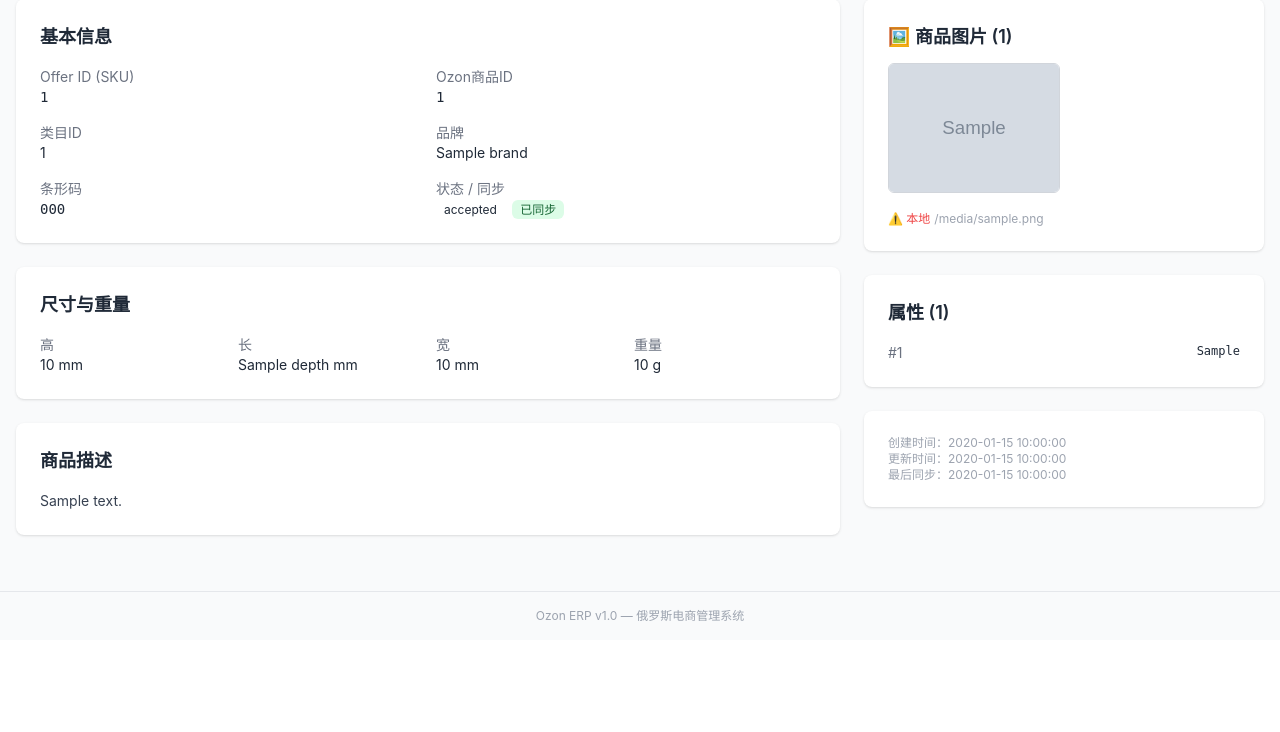
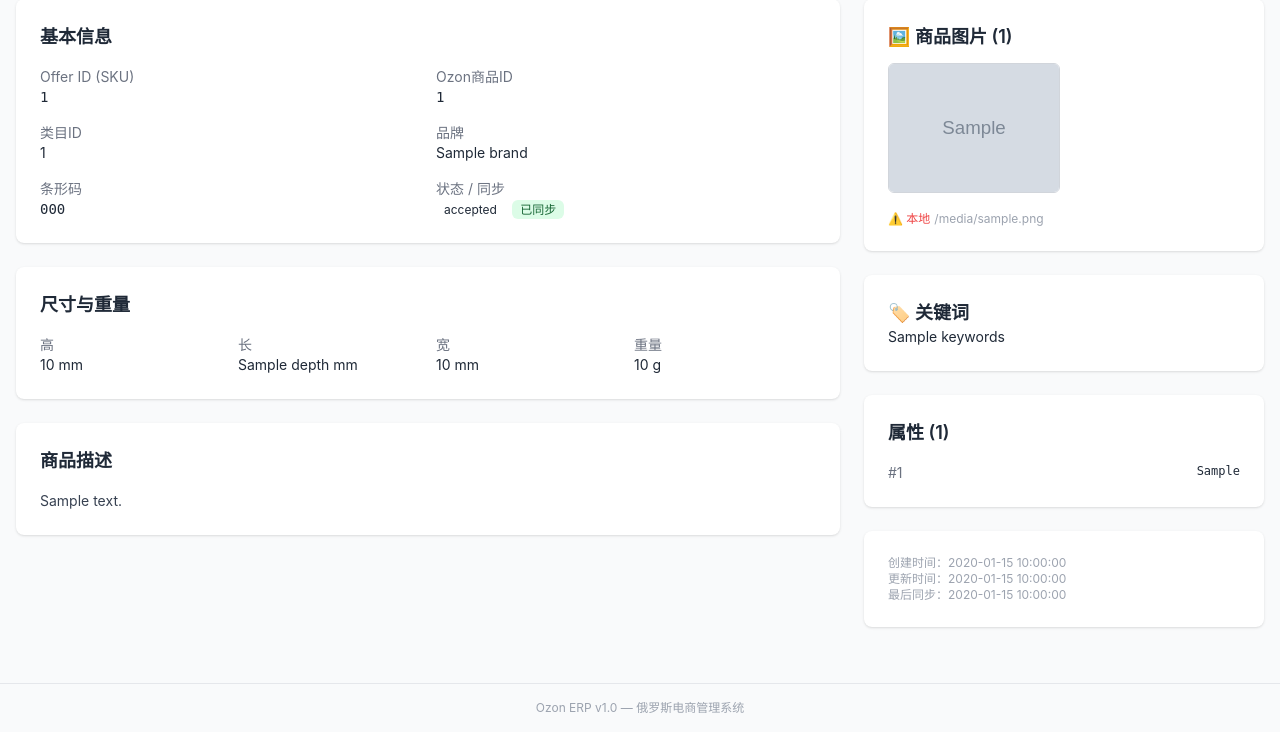
Before and after one commit to JACKWANG-ahero/ozon-erp, a FastAPI app: template app/templates/products/detail.html in a window 1280 px wide. Shown: the part 284-1016 px from the top of the page. Before the commit the page ends 905 px from the top, so only its background shows below. Run offline with FastAPI, Linux system fonts and the light colour scheme; the template is opened without the code that fills it: most values are stand-ins (such as "Sample title", 1, 10 or a date in 2020); grey boxes marked "Sample" are stand-in pictures; some libraries are stand-ins or nearby versions.

Commit message:
FEAT: keywords field — store + display + Ozon note
- Added keywords column to products table
- Keywords saved from form + displayed in detail page
- NOTE: Ozon v3 API has no separate keywords field
  Keywords work through title/description text on Ozon

```diff
--- a/app/api/products.py
+++ b/app/api/products.py
@@ -101,6 +101,7 @@ async def product_create(
     width: float = Form(None),
     weight: float = Form(None),
     description_ru: str = Form(""),
+    keywords: str = Form(""),
     db: AsyncSession = Depends(get_db),
 ):
     import uuid as uuid_module
@@ -149,6 +150,7 @@ async def product_create(
         "old_price": old_price,
         "vat": vat,
         "currency_code": currency_code,
+        "keywords": keywords,
     })
     from fastapi.responses import RedirectResponse
     return RedirectResponse(url="/products/", status_code=303)
--- a/app/models/product.py
+++ b/app/models/product.py
@@ -59,6 +59,7 @@ class Product(Base):
     weight: Mapped[float | None] = mapped_column(Numeric(10, 3))
 
     primary_image_url: Mapped[str | None] = mapped_column(String(2000))
+    keywords: Mapped[str | None] = mapped_column(String(2000))  # Ozon hashtags for reference
 
     # Status tracking
     status: Mapped[str] = mapped_column(String(30), default="draft")
--- a/app/services/product_service.py
+++ b/app/services/product_service.py
@@ -49,6 +49,7 @@ class ProductService:
             width=data.get("width"),
             weight=data.get("weight"),
             primary_image_url=data.get("primary_image_url"),
+            keywords=data.get("keywords"),
             status="draft",
             sync_status="local_only",
         )
--- a/app/templates/products/detail.html
+++ b/app/templates/products/detail.html
@@ -166,6 +166,13 @@
             {% endif %}
         </div>
 
+        {% if product.keywords %}
+        <div class="bg-white rounded-lg shadow p-6">
+            <h2 class="text-lg font-semibold mb-2">🏷️ 关键词</h2>
+            <div class="text-sm text-blue-700 break-all">{{ product.keywords }}</div>
+        </div>
+        {% endif %}
+
         {% if product.attributes %}
         <div class="bg-white rounded-lg shadow p-6">
             <h2 class="text-lg font-semibold mb-4">属性 ({{ product.attributes|length }})</h2>
--- a/app/templates/products/form.html
+++ b/app/templates/products/form.html
@@ -226,6 +226,8 @@
                         <label class="block text-sm font-medium text-gray-700 mb-1">关键词 (以#隔开)</label>
                         <input type="text" name="keywords" x-model="keywords"
                                class="w-full border rounded px-3 py-2 text-sm bg-blue-50" placeholder="#вышивка #набор">
+                    <!-- 隐藏字段 -->
+                    <input type="hidden" name="keywords" :value="keywords">
                     </div>
 
                     <!-- 隐藏字段：默认增值税0%，货币CNY，品牌无品牌 -->
```
